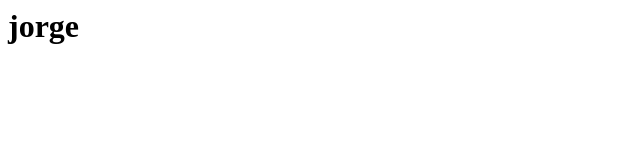
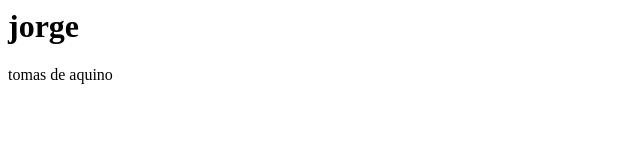
Before and after one commit to netuuu0/teste-2, a plain HTML site: page index.html in a window 1280 px wide. Shown: the full height of the page, 0-640 px from the left. Drawn offline with Linux system fonts and the light colour scheme.

Commit message:
modificação do paragrafo

```diff
--- a/index.html
+++ b/index.html
@@ -1 +1,2 @@
 <h1>jorge</h1>
+<p>tomas de aquino</p>
```
